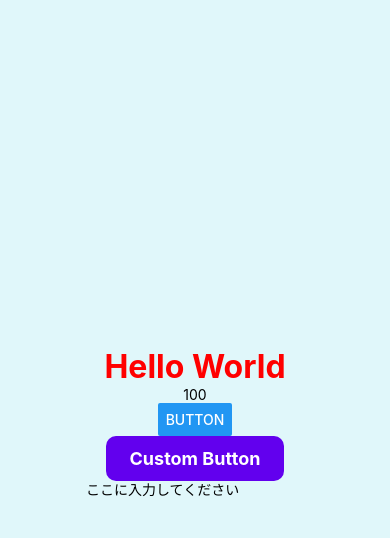
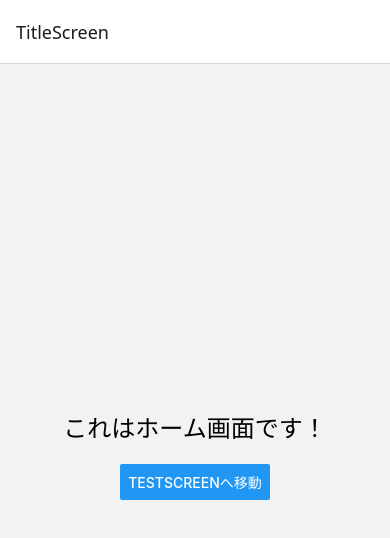
Before and after one commit to Hishi057/ReactNative-test-app, a React Native app: screen /TitleScreen in a window 390 px wide. Shown: the top 538 px of the page. Built offline with nearby package versions, Linux system fonts and the light colour scheme.

Commit message:
画面遷移出来るようにした

```diff
--- a/App.tsx
+++ b/App.tsx
@@ -1,74 +1,20 @@
-import React, { useState, Component } from 'react';
-import {
-  Text,
-  View,
-  StyleSheet,
-  Button,
-  Alert,
-  TouchableOpacity,
-  TextInput
-} from 'react-native';
+import * as React from 'react';
 
-const App = () =>{
-const [count, setCount] = useState(100);
-const [text, setText] = useState('');
+import { NavigationContainer } from '@react-navigation/native';
+import { createNativeStackNavigator } from '@react-navigation/native-stack';
 
+import TitleScreen from './screens/TitleScreen';
+import TestScreen from './screens/TestScreen';
+
+const Stack = createNativeStackNavigator();
+
+export default function App(){
   return (
-    <View style={styles.container}>
-      <Text style={styles.text}>Hello World</Text>
-      <Text>{count}</Text>
-
-      {/* Button */}
-      <Button
-        title="Button"
-        onPress={() => setCount(count+1)}
-      ></Button>
-
-      <TouchableOpacity style={styles.button} onPress={showAlert}>
-        <Text style={styles.buttonText}>Custom Button</Text>
-      </TouchableOpacity>
-
-      {/* TextInput */}
-      <TextInput
-        placeholder = "ここに入力してください"
-        value={text}
-        onChangeText={(newText) => setText(newText)}
-      />
-      <Text>{text}</Text>
-
-    </View>
+    <NavigationContainer>
+      <Stack.Navigator>
+       <Stack.Screen name="TitleScreen" component={TitleScreen}/>
+        <Stack.Screen name="TestScreen" component={TestScreen}/>
+      </Stack.Navigator>
+    </NavigationContainer>
   );
-};
-
-const showAlert = () => {
-  Alert.alert("カスタムボタンが押されました");
-};
-
-const styles = StyleSheet.create({
-  container: {
-    flex: 1,
-    justifyContent: 'center',
-    alignItems: 'center',
-    backgroundColor: '#e0f7fa',
-  },
-  text: {
-    fontSize: 32,
-    color: 'red',
-    fontWeight: 'bold',
-  },
-  button: {
-    backgroundColor: '#6200ee',
-    paddingVertical: 12,
-    paddingHorizontal: 24,
-    borderRadius: 10,
-  },
-  buttonText: {
-    color: 'white',
-    fontSize: 18,
-    fontWeight: 'bold'
-  }
 }
-
-)
-
-export default App
--- /dev/null
+++ b/screens/TestScreen.js
@@ -0,0 +1,74 @@
+import React, { useState, Component } from 'react';
+import {
+  Text,
+  View,
+  StyleSheet,
+  Button,
+  Alert,
+  TouchableOpacity,
+  TextInput
+} from 'react-native';
+
+const TestScreen = ( {navigation} ) =>{
+    const [count, setCount] = useState(100);
+    const [text, setText] = useState('');
+
+      return (
+        <View style={styles.container}>
+          <Text style={styles.text}>Hello World</Text>
+          <Text>{count}</Text>
+
+          {/* Button */}
+          <Button
+            title="Button"
+            onPress={() => setCount(count+1)}
+          ></Button>
+
+          <TouchableOpacity style={styles.button} onPress={showAlert}>
+            <Text style={styles.buttonText}>Custom Button</Text>
+          </TouchableOpacity>
+
+          {/* TextInput */}
+          <TextInput
+            placeholder = "ここに入力してください"
+            value={text}
+            onChangeText={(newText) => setText(newText)}
+          />
+          <Text>{text}</Text>
+
+        </View>
+      );
+    };
+
+    const showAlert = () => {
+      Alert.alert("カスタムボタンが押されました");
+    };
+
+    const styles = StyleSheet.create({
+      container: {
+        flex: 1,
+        justifyContent: 'center',
+        alignItems: 'center',
+        backgroundColor: '#e0f7fa',
+      },
+      text: {
+        fontSize: 32,
+        color: 'red',
+        fontWeight: 'bold',
+      },
+      button: {
+        backgroundColor: '#6200ee',
+        paddingVertical: 12,
+        paddingHorizontal: 24,
+        borderRadius: 10,
+      },
+      buttonText: {
+        color: 'white',
+        fontSize: 18,
+        fontWeight: 'bold'
+      }
+    }
+
+    )
+
+export default TestScreen
--- /dev/null
+++ b/screens/TitleScreen.js
@@ -0,0 +1,21 @@
+import React from 'react';
+import { View, Text, Button, StyleSheet } from 'react-native';
+
+const TitleScreen = ({ navigation }) => {
+  return (
+    <View style={styles.container}>
+      <Text style={styles.text}>これはホーム画面です！</Text>
+      <Button
+        title="TestScreenへ移動"
+        onPress={() => navigation.navigate('TestScreen')}
+      />
+    </View>
+  );
+};
+
+const styles = StyleSheet.create({
+  container: { flex: 1, justifyContent: 'center', alignItems: 'center' },
+  text: { fontSize: 24, marginBottom: 20 },
+});
+
+export default TitleScreen;
```
Also changed, not shown: package.json (+7 -1 lines), 2 other files (tests, documents, lock files or other folders).
